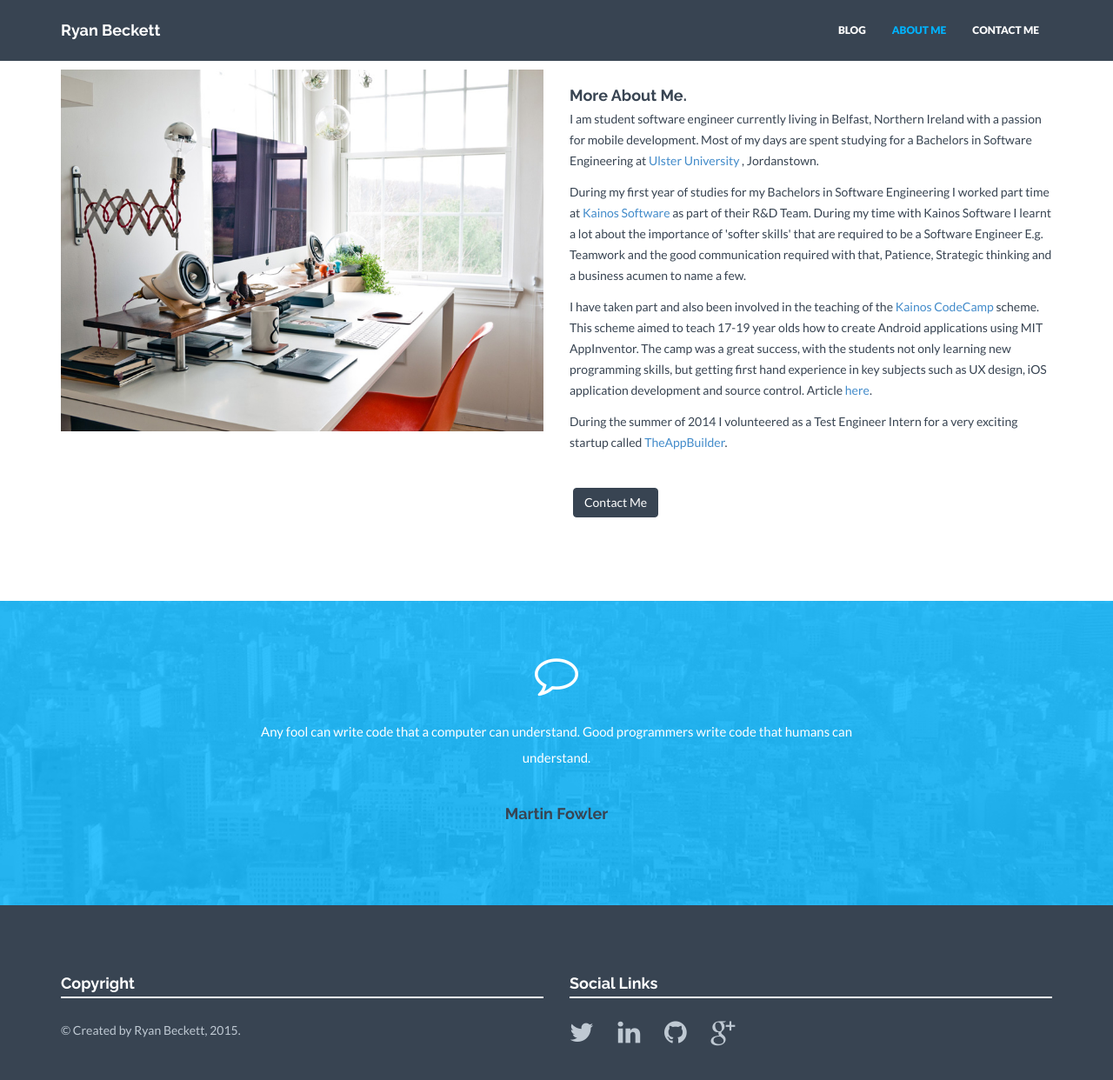
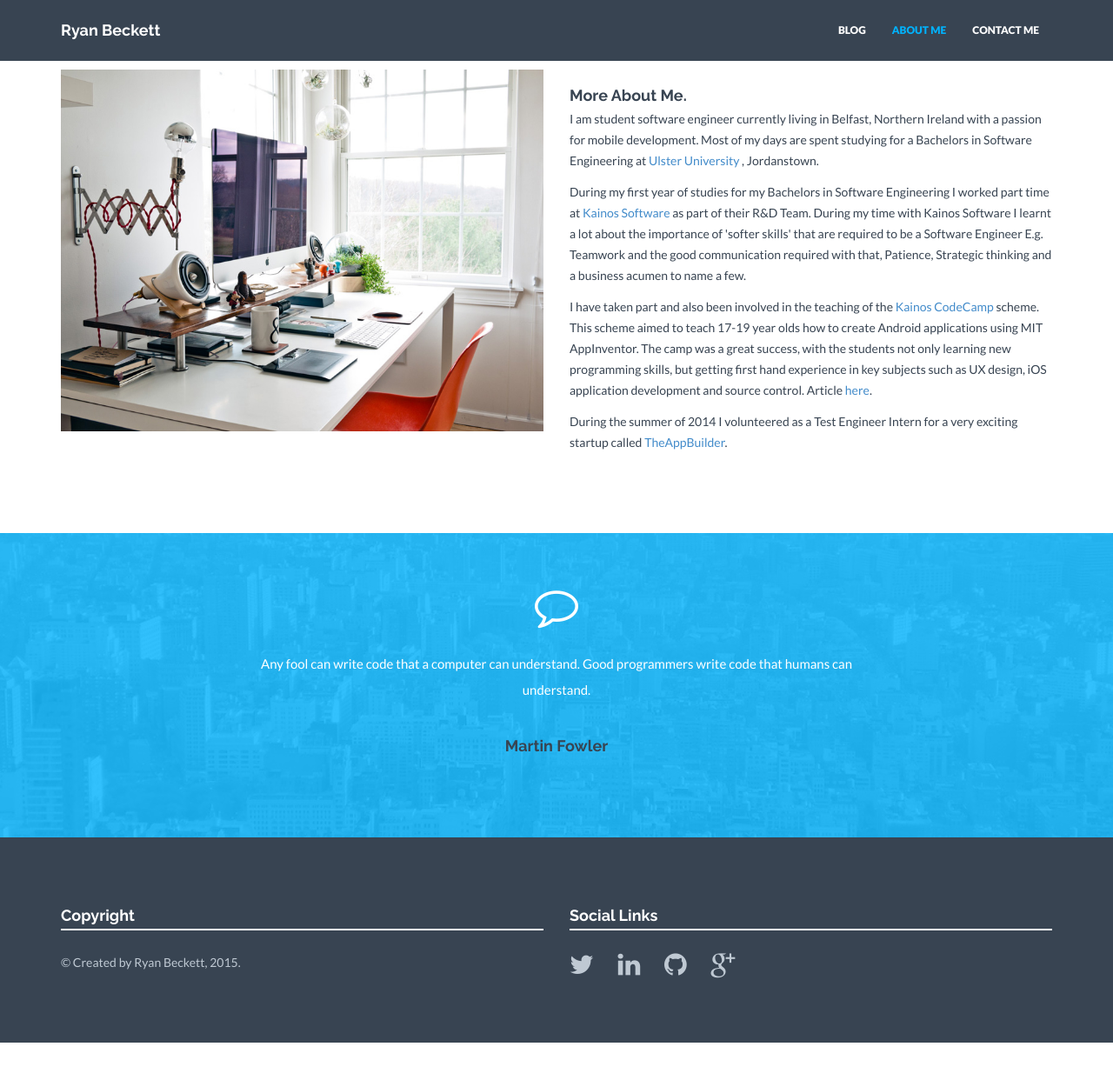
Before and after one commit to RyanBeckett/blog, a Jekyll site: the page built from about.html, in a window 1280 px wide and 1277 px high. Shown: the top 1242 px of the window at 87% size. Built offline with Jekyll 4.4.1, drawn with Linux system fonts in a browser that asks for light colours; nearby versions of some CDN libraries.

Commit message:
removed contact me button

```diff
--- a/about.html
+++ b/about.html
@@ -32,7 +32,6 @@ permalink: /about/
             <p>During the summer of 2014 I volunteered as a Test Engineer Intern for a very exciting startup called <a href="http://www.theappbuilder.com/" target="_blank">TheAppBuilder</a>.
             </p>
 
-            <p><br/><a href="/contact/" class="btn btn-theme">Contact Me</a></p>
         </div>
     </div><! --/row -->
 </div><! --/container -->
```
